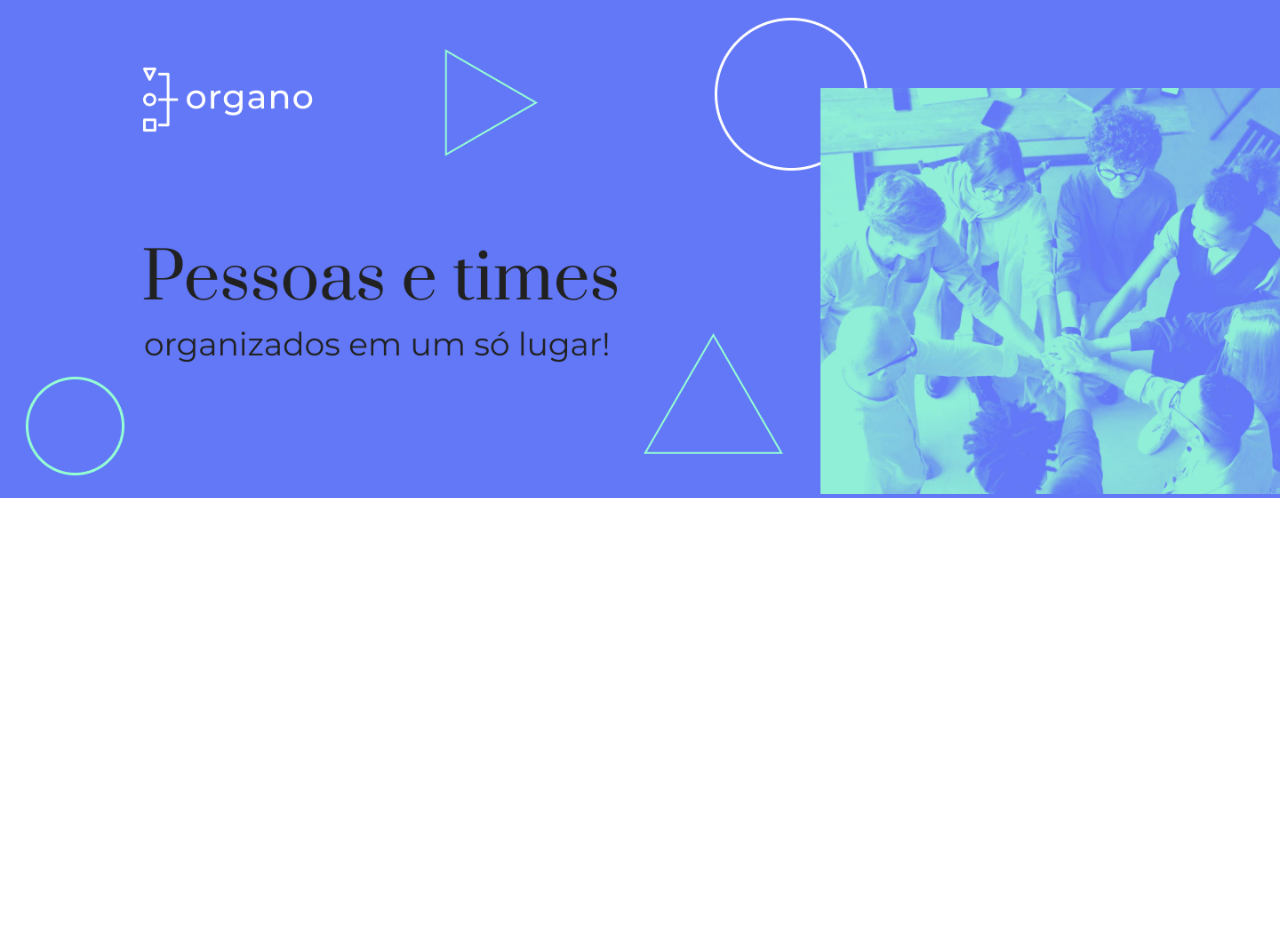
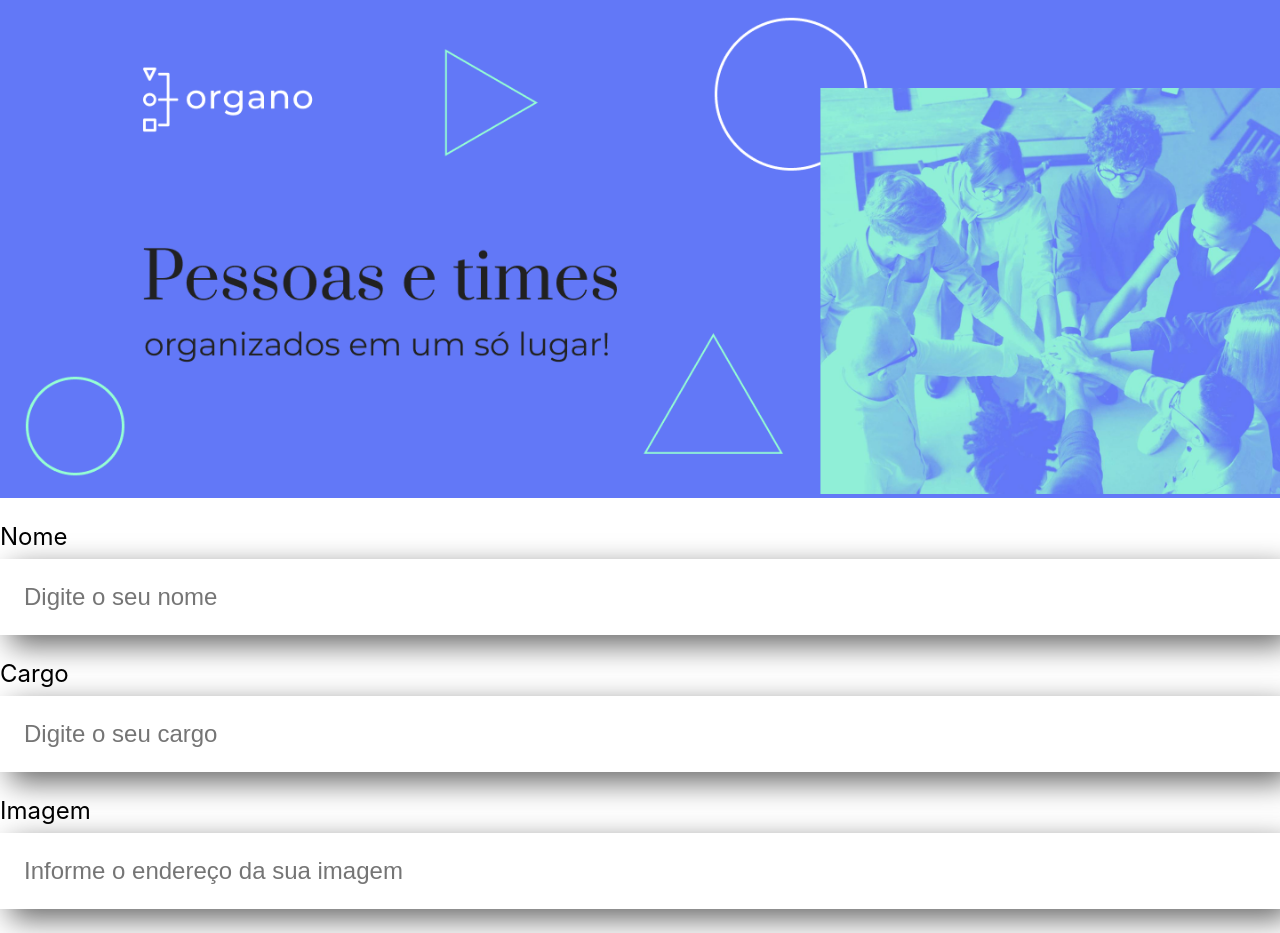
Before and after one commit to leonanmar886/organo, a React (Create React App) app: page / in a window 1280 px wide. Before the commit the page ends 800 px from the top, so only its background shows below. Built offline with nearby package versions, Linux system fonts and the light colour scheme.

Commit message:
feature: aula 1, atividades 7 e 8

```diff
--- a/src/App.js
+++ b/src/App.js
@@ -1,9 +1,13 @@
-import Banner from './components/Banner/Banner';
+import Banner from './components/Banner';
+import TextField from './components/TextField';
 
 function App() {
   return (
     <div className="App">
       <Banner />
+      <TextField label = "Nome" placeholder = "Digite o seu nome"/>
+      <TextField label = "Cargo" placeholder = "Digite o seu cargo"/>
+      <TextField label = "Imagem" placeholder = "Informe o endereço da sua imagem"/>
     </div>
   );
 }
--- a/src/components/Banner/Banner.js
+++ b/src/components/Banner/Banner.js
@@ -1,13 +1,10 @@
 import './Banner.css'
 
-function Banner() {
+export const Banner = () => {
     // a definição do nome da classe no header não pode ser como seria no html, pois 'class' é uma palavra reservada do js.
     return(
         <header className='banner'>
             <img src="/images/banner.png" alt="O banner principal da página do Organo."/>
         </header>
-
     )
 }
-
-export default Banner;
--- /dev/null
+++ b/src/components/Banner/index.js
@@ -0,0 +1,3 @@
+import { Banner } from "./Banner"
+
+export default Banner
--- /dev/null
+++ b/src/components/TextField/TextField.css
@@ -0,0 +1,19 @@
+.text-field{
+    margin: 24px 0;
+}
+
+.text-field label {
+    display: block;
+    margin-bottom: 8px;
+    font-size: 24px;
+}
+
+.text-field input {
+    background-color: #FFF;
+    box-shadow: 10px 10px 30px rgba(0, 0, 0, 0.6);
+    width: 100%;
+    border: none;
+    font-size: 24px;
+    padding: 24px;
+    box-sizing: border-box;
+}
--- /dev/null
+++ b/src/components/TextField/TextField.js
@@ -0,0 +1,10 @@
+import "./TextField.css";
+
+export const TextField = (props) => {
+    return (
+        <div className="text-field">
+            <label> {props.label} </label>
+            <input placeholder={props.placeholder}/>
+        </div>
+    )
+}
--- /dev/null
+++ b/src/components/TextField/index.js
@@ -0,0 +1,3 @@
+import { TextField } from "./TextField"
+
+export default TextField
```
